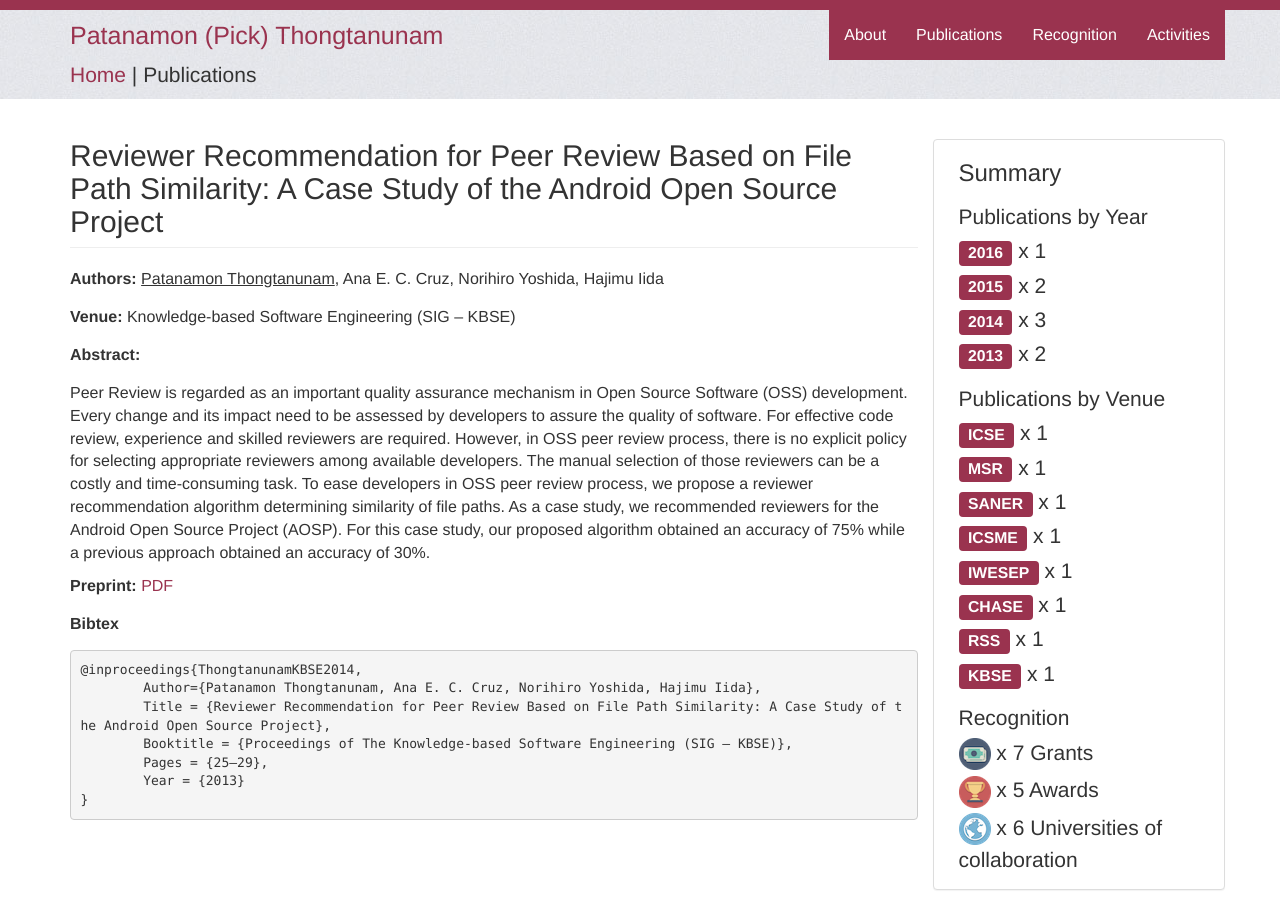
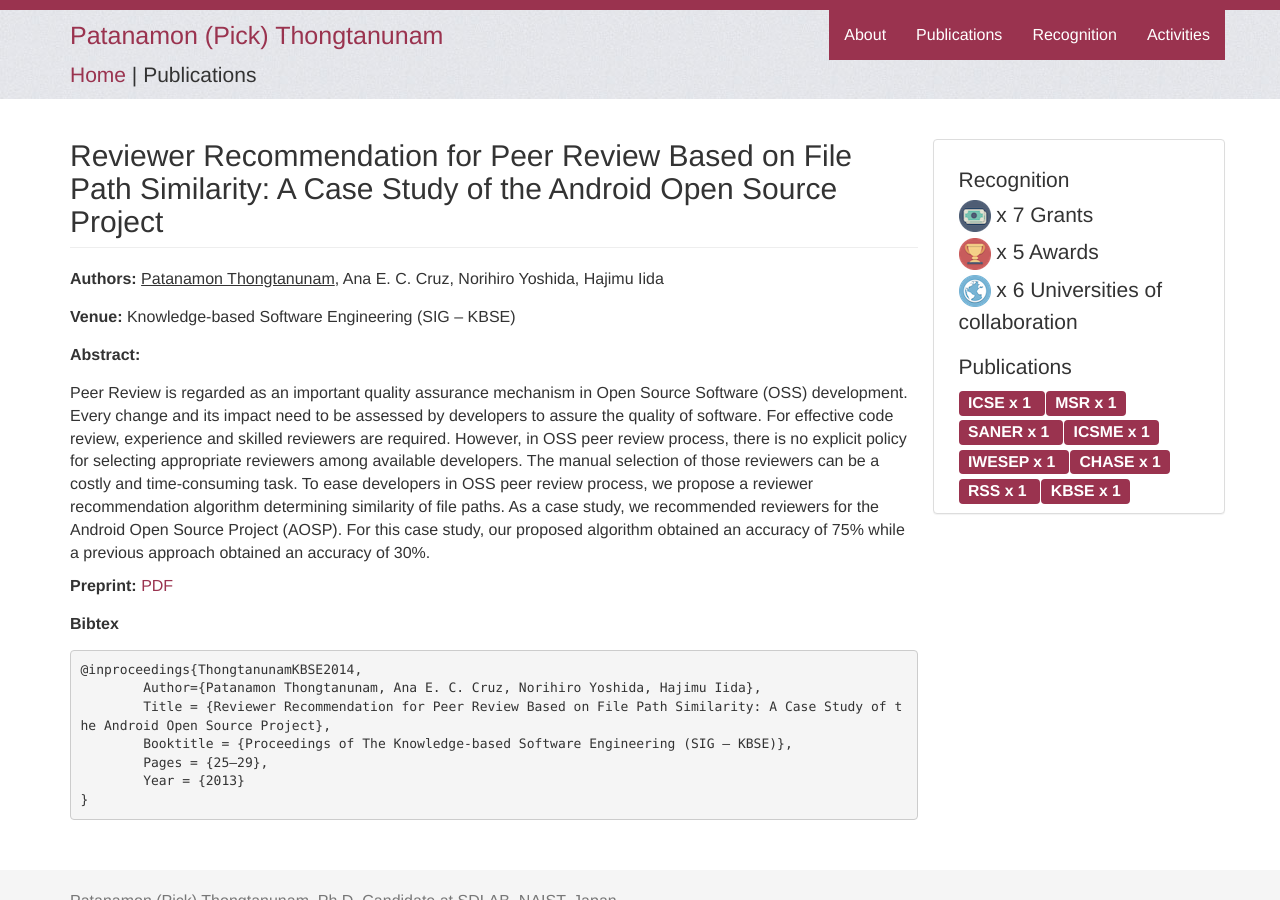
Before and after one commit to patanamon/patanamon.github.io, a Jekyll site: the page built from _papers/2013-10-10-reviewer-recommendation-for-peer-review-based-on-file-path-similarity-a-case-study-of-the-android-open-source-project.markdown, in a window 1280 px wide and 900 px high. Built offline with Jekyll 4.4.1, drawn with Linux system fonts in a browser that asks for light colours; nearby versions of some CDN libraries; library files that are not in the unit come from our copies.

Commit message:
Update sidebar

```diff
--- a/_includes/sidebar.html
+++ b/_includes/sidebar.html
@@ -1,19 +1,13 @@
     <div class="col-md-3 panel panel-default side-bar">
       <div class="panel-body">
-        <h3>Summary</h3>
-        <p class="lead panel-sub-head">Publications by Year </p>
-        {% assign years = site.papers | group_by:"pubyear" %}
-        {% for year in years reversed %}
-        <p class="lead"><span class="label my-label">{{year.name}}</span> x {{year.items.size}}</p>
-        {% endfor %}
-        <p class="lead panel-sub-head">Publications by Venue </p>
-        {% assign years = site.papers | group_by:"s_venue" %}
-        {% for year in years reversed %}
-        <p class="lead"><span class="label my-label">{{year.name}}</span> x {{year.items.size}}</p>
-        {% endfor %}
         <p class="lead panel-sub-head">Recognition</p>
         <p class="lead"><img src="/assets/grant.png"> x {{site.data.scholarships.size}} Grants</p>
         <p class="lead"><img src="/assets/award.png"> x {{site.data.awards.size}} Awards</p>
         <p class="lead"><img src="/assets/world.png"> x {{site.data.collaborations.size}} Universities of collaboration</p>
+        <p class="lead panel-sub-head">Publications</p>
+        {% assign years = site.papers | group_by:"s_venue" %}
+        {% for year in years reversed %}
+        <span class="lead"> <span class="label my-label" style="margin-right:1px"> {{year.name}} x {{year.items.size}} </span></span>
+        {% endfor %}
       </div>
     </div>
```
